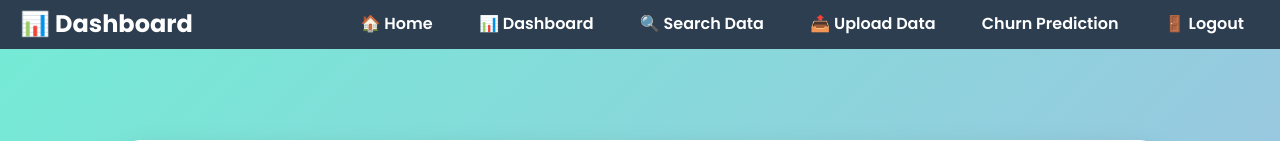
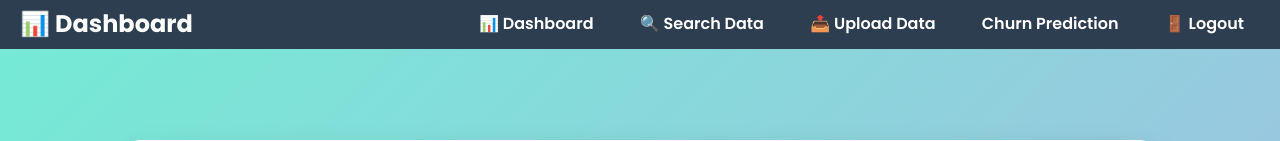
Before and after one commit to Srija091/azure, a Flask app: page /dashboard in a window 1280 px wide. Shown: the top 141 px of the page. Run offline with Flask 3, Linux system fonts and the light colour scheme.

Commit message:
Update dashboard.html

```diff
--- a/templates/dashboard.html
+++ b/templates/dashboard.html
@@ -83,7 +83,6 @@
         <h1>📊 Dashboard</h1>
     </div>
     <div>
-        <a href="{{ url_for('profile', username=session['user']) }}">🏠 Home</a>
         <a href="{{ url_for('dashboard') }}">📊 Dashboard</a>
         <a href="{{ url_for('Search') }}">🔍 Search Data</a>
         <a href="{{ url_for('upload') }}">📤 Upload Data</a>
```
